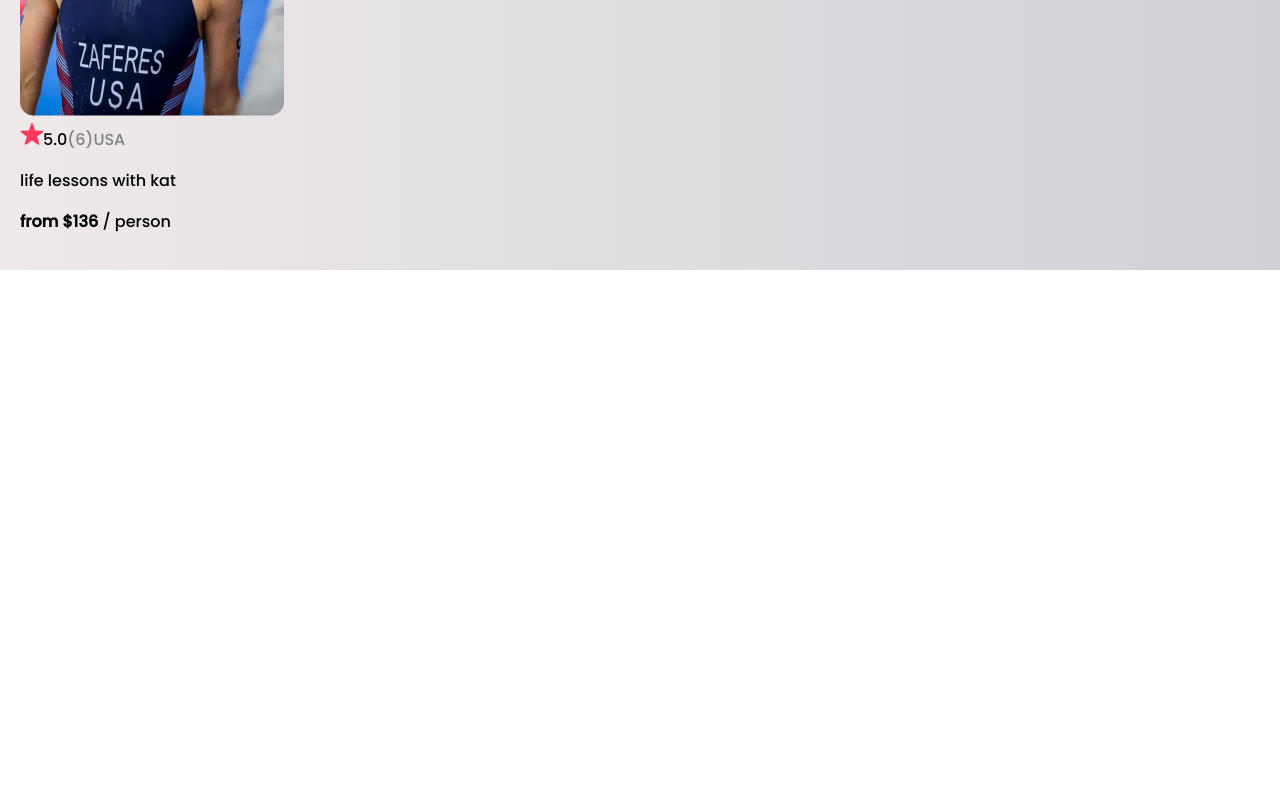
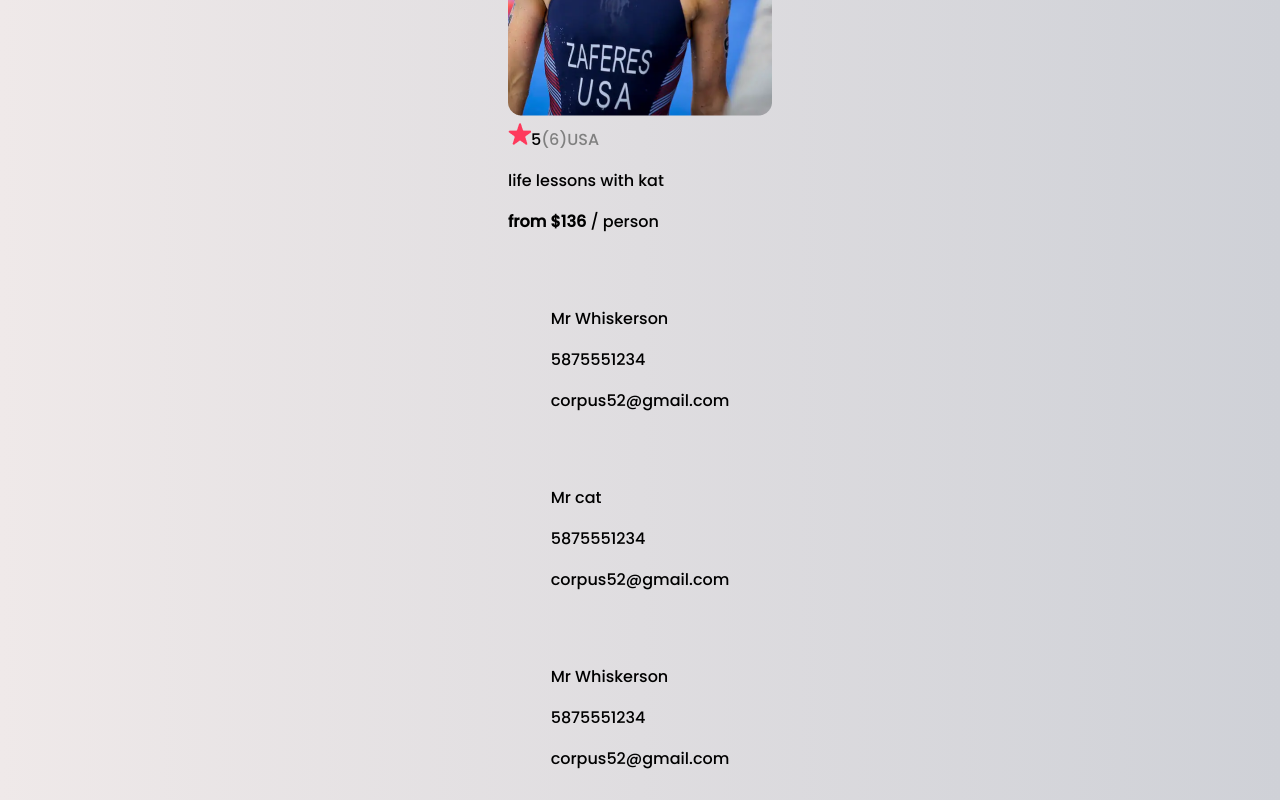
Before and after one commit to romylomy/AirbnbStyling-, a React (Create React App) app: page / in a window 1280 px wide. Shown: the part 760-1560 px from the top of the page. Before the commit the page ends 1030 px from the top, so only its background shows below. Built offline with nearby package versions, Linux system fonts and the light colour scheme.

Commit message:
using props

```diff
--- a/src/App.js
+++ b/src/App.js
@@ -1,13 +1,28 @@
 import Navbar from "./components/NavBar";
 import Hero from "./components/Hero";
 import Card from "./components/Card";
+import CatCard from "./components/CatCard";
+import CatList from "./CatList";
+
 
 export default function App (){
+
     return(
         <div>
             <Navbar/>
             <Hero/>
-            <Card/>
+            <Card
+              rating ={5}
+              stats={6}
+              country= "USA"
+              price={136} />
+            {CatList.map((cat, index) => {
+              console.log(cat)
+              return(
+                <CatCard key={index}  {...cat}/>
+              )
+            })}
+
         </div>
 
     )
--- /dev/null
+++ b/src/CatList.js
@@ -0,0 +1,25 @@
+
+const CatList = [
+        {
+            name: "Mr Whiskerson",
+            number: 5875551234,
+            email:"corpus52@gmail.com",
+        },
+        {
+            name: "Mr cat",
+            number: 5875551234,
+            email:"corpus52@gmail.com",
+        },
+        {
+            name: "Mr Whiskerson",
+            number: 5875551234,
+            email:"corpus52@gmail.com",
+        },
+        {
+            name: "Mr Whiskerson",
+            number: 5875551234,
+            email:"corpus52@gmail.com",
+        }
+    ]
+
+    export default CatList
--- a/src/components/Card.js
+++ b/src/components/Card.js
@@ -1,7 +1,7 @@
 import Star1 from './images/Star1.png';
 import Athlete from './images/Athlete.png';
 
-export default function Card(){
+export default function Card({rating, stats, country, price}){
     return(
         <section>
             <img src={Athlete }
@@ -10,13 +10,13 @@ export default function Card(){
 
             <div className="card--stats">
                 <img src={Star1} />
-                <span>5.0</span>
-                <span className='gray'>(6)</span>
-                <span className='gray'>USA</span>
+                <span>{rating}</span>
+                <span className='gray'>({stats})</span>
+                <span className='gray'>{country}</span>
 
             </div>
             <p>life lessons with kat</p>
-            <p><span className="bold">from $136</span> / person</p>
+            <p><span className="bold"> from ${price}</span> / person</p>
         </section>
     )
 }
--- /dev/null
+++ b/src/components/CatCard.js
@@ -0,0 +1,11 @@
+
+
+export default function CatCard({number, email, name}){
+    return (
+        <section>
+            <p>{name}</p>
+            <p>{number}</p>
+            <p>{email}</p>
+        </section>
+    )
+}
--- a/src/index.css
+++ b/src/index.css
@@ -44,6 +44,7 @@ nav {
 }
 
 section{
+  justify-self: center;
   padding: 20px;
 }
 
@@ -70,7 +71,3 @@ section{
   width: 175px;
   font-size: 12px;
 }
-
-.card--image{
-
-}
```
Also changed, not shown: 1 other file (tests, documents, lock files or other folders).
